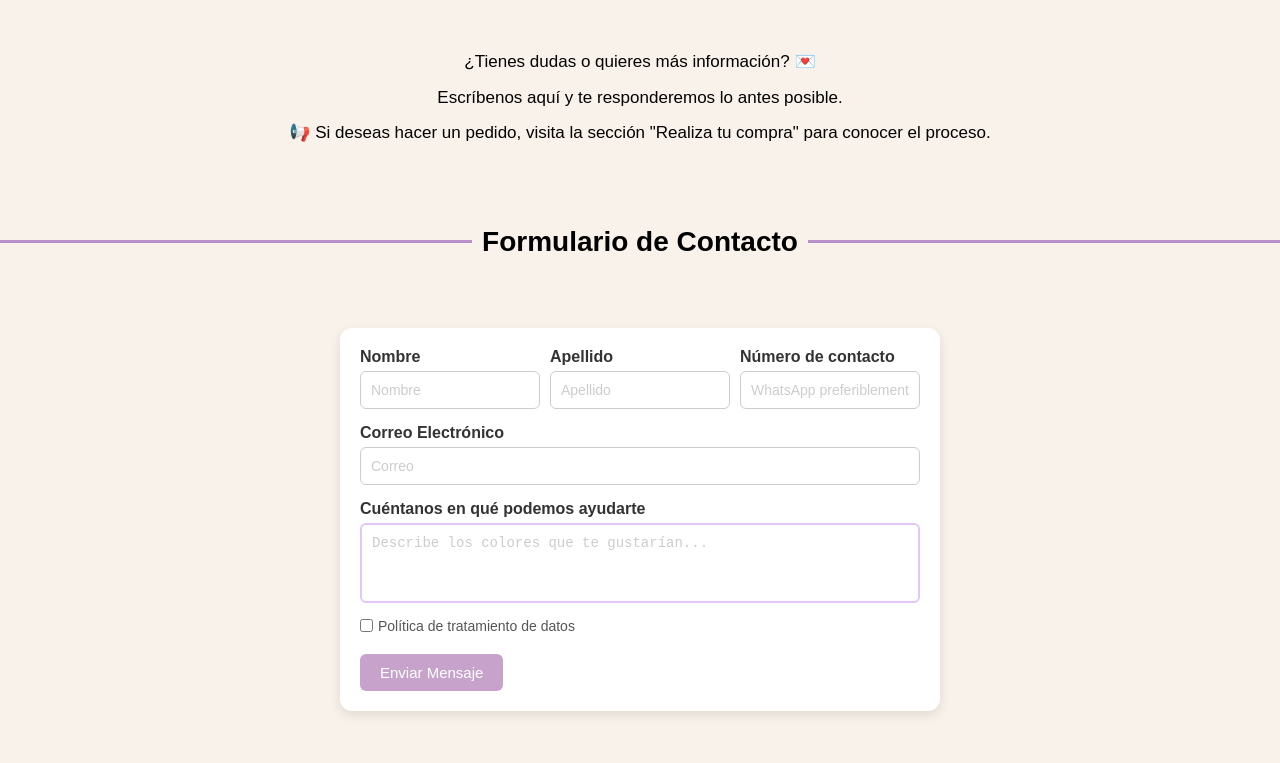
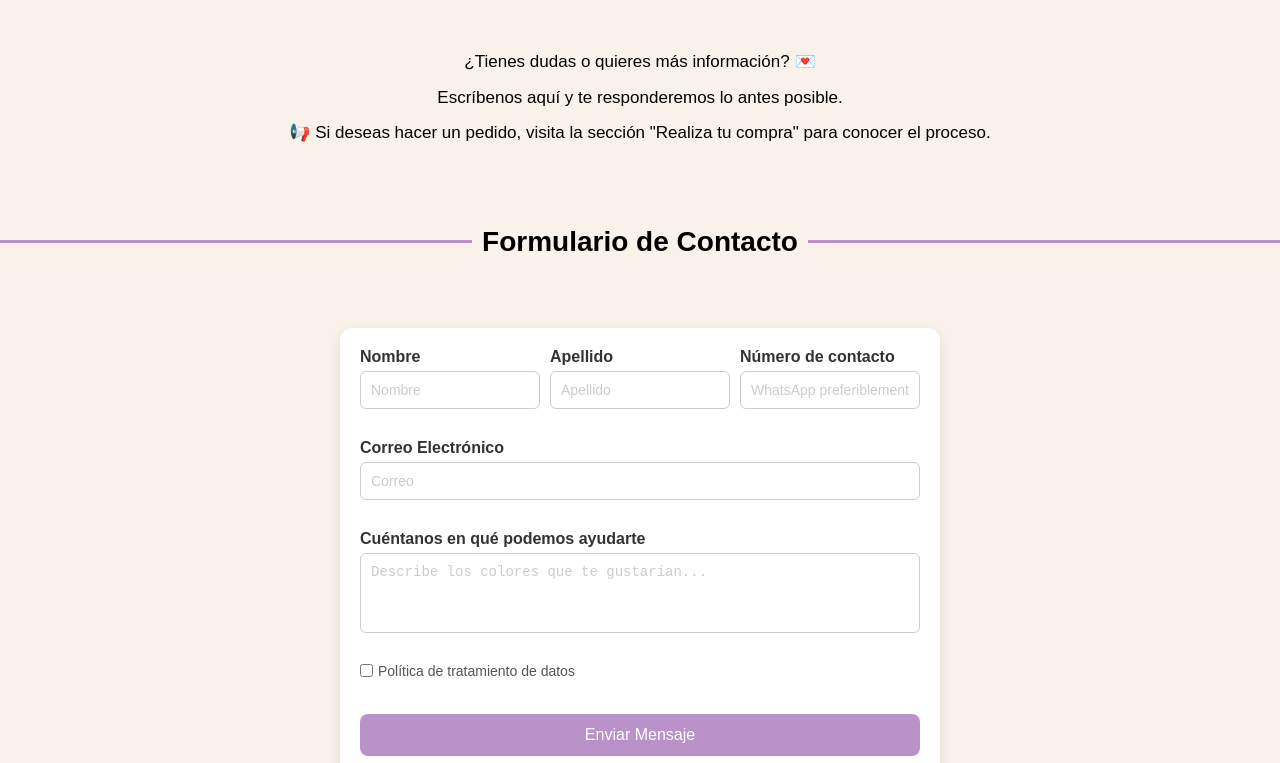
Before and after one commit to Aguakathe/proyectoHaruTricot, a plain HTML site: page contacto.html in a window 1280 px wide. Shown: the part 189-952 px from the top of the page. Drawn offline with Linux system fonts and the light colour scheme.

Commit message:
Cambios en los estilos del boton

```diff
--- a/estilosCss/contactoStyles.css
+++ b/estilosCss/contactoStyles.css
@@ -29,6 +29,9 @@
     border-radius: 12px;
     padding: 20px;
     box-shadow: 0 4px 12px rgba(0, 0, 0, 0.1);
+    display: flex;
+    flex-direction: column;
+    gap: 15px;
   }
 
   .grupo {
@@ -62,7 +65,7 @@
   textarea {
     resize: none;
     height: 80px;
-    border: 2px solid #e6c6f5;
+    border: 1px solid #ccc;
   }
 
   input::placeholder,
@@ -84,13 +87,18 @@
   }
 
   button {
-    background-color: #c7a3cc;
+    padding: 12px;
+    background-color: #ba91c8;
     color: white;
     border: none;
-    padding: 10px 20px;
-    border-radius: 6px;
+    border-radius: 8px;
+    font-size: 16px;
     cursor: pointer;
-    font-size: 15px;
+    transition: background-color 0.3s ease;
+  }
+
+  button:hover {
+    background-color: #8b6d96;
   }
 
   .poli {
```
